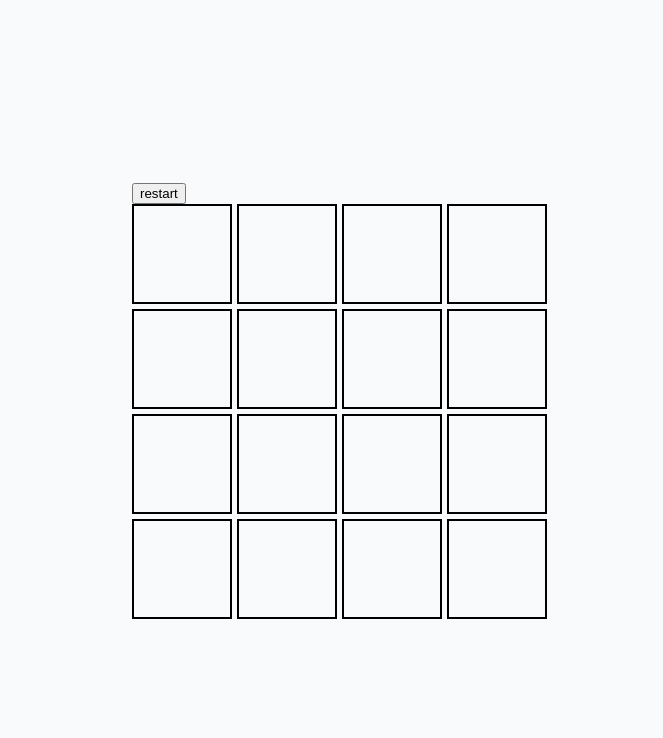
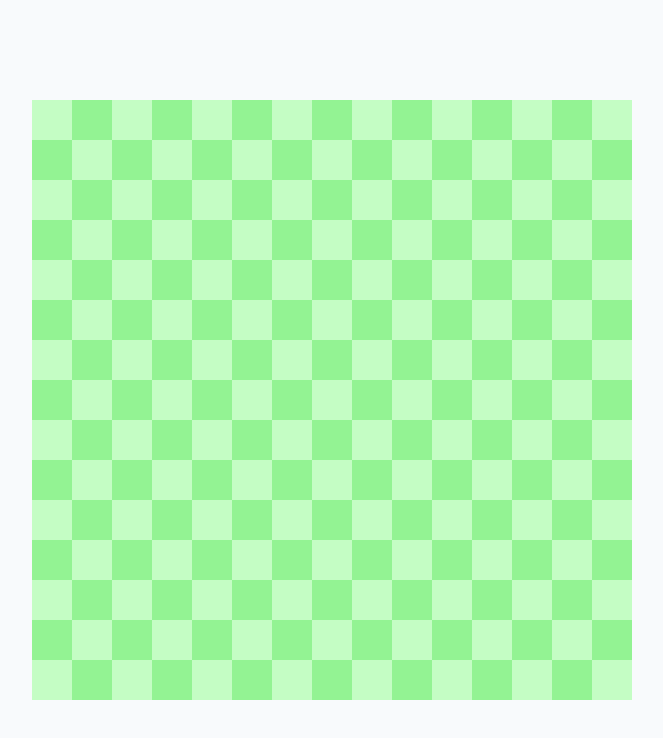
Before and after one commit to pugweather/js-internals-and-other-stuff, a React (Vite) app in the folder react-playground/: page / in a window 1280 px wide. Shown: the top 738 px of the page, without its empty margins (308-971 px from the left). Built offline with nearby package versions, Linux system fonts and the light colour scheme.

Commit message:
-snake game: * added board and snake movement

```diff
--- a/react-playground/src/App.jsx
+++ b/react-playground/src/App.jsx
@@ -9,14 +9,15 @@
 // import BasicGrid from "./questions/basic-grid/BasicGrid"
 // import Wordle from "./wordle/Wordle"
 // import WordleV2 from "./questions/wordle-v2/WordleV2.jsx"
-import Matching from "./questions/matching/Matching.jsx"
+// import Matching from "./questions/matching/Matching.jsx"
+import SnakeGame from "./questions/snake/SnakeGame.jsx"
 
 // Swap the import above to work on a different question.
 export default function App() {
 
   return (
     <div className="page">
-      <Matching />
+      <SnakeGame />
     </div>
     // <ContextReducer>
     //     <Child />
--- /dev/null
+++ b/react-playground/src/questions/snake/SnakeGame.jsx
@@ -0,0 +1,91 @@
+import { useState, useEffect } from "react"
+import styles from "./SnakeGame.module.css"
+
+const BOARD_WIDTH = 15
+const BOARD_HEIGHT = 15
+const INITIAL_SNAKE = [[7,7], [8,7], [9,7]]
+const UP_VELOCITY = [-1, 0]
+const DOWN_VELOCITY = [1, 0]
+const RIGHT_VELOCITY = [0, 1]
+const LEFT_VELOCITY = [0, -1]
+
+export default function SnakeGame() {
+
+    const [board, setBoard] = useState(new Array(BOARD_HEIGHT).fill(new Array(BOARD_WIDTH).fill(null)))
+    const [snake, setSnake] = useState(INITIAL_SNAKE)
+    const [velocity, setVelocity] = useState(UP_VELOCITY)
+
+    function setNewSnakePosition(snk) {
+
+        const newSnake = snk.slice(0, -1)
+
+        const [headR, headC] = snk[0]
+        const [velocityR, velocityC] = velocity
+        console.log(velocityR, velocityC)
+        const newHead = [headR + velocityR, headC + velocityC]
+
+        newSnake.unshift(newHead)
+        return newSnake
+    }
+
+    function handleKeydown(key) {
+        if (key === "ArrowUp") {
+            setVelocity(UP_VELOCITY)
+        } else if (key === "ArrowDown") {
+            setVelocity(DOWN_VELOCITY)
+        } else if (key === "ArrowLeft") {
+            setVelocity(LEFT_VELOCITY)
+        } else if (key === "ArrowRight") {
+            setVelocity(RIGHT_VELOCITY)
+        }
+    }
+
+    useEffect(() => {
+
+        document.addEventListener("keydown", (e) => handleKeydown(e.key))
+
+        return () => {
+            document.removeEventListener("keydown", handleKeydown)
+        }
+    }, [])
+
+    useEffect(() => {
+        const gameInterval = setInterval(() => {
+            setSnake(prev => setNewSnakePosition(prev))
+        }, 75)
+
+        return () => {
+            clearInterval(gameInterval)
+        }
+    }, [velocity])
+
+    return (
+        <div className={styles.board}>
+            {
+                board.map((row, rowIdx) => row.map((cell, colIdx) => {
+                    const classForEvenRows = colIdx % 2 === 0 ? "cell1" : "cell2"
+                    const classForOddRows = colIdx % 2 !== 0 ? "cell1" : "cell2"
+                    const checkerClass = rowIdx % 2 === 0 ? classForEvenRows : classForOddRows
+
+                    const isSnake = snake.some(([r, c]) => r === rowIdx && c === colIdx)
+
+                    const cellClass = isSnake ? "snake" : checkerClass
+
+                    return (
+                        <div key={`${rowIdx}-${colIdx}`} className={styles[cellClass]}>
+
+                        </div>
+                    )
+                }))
+            }
+        </div>
+    )
+}
+
+function Snake() {
+    return (
+        <div>
+
+        </div>
+    )
+}
--- /dev/null
+++ b/react-playground/src/questions/snake/SnakeGame.module.css
@@ -0,0 +1,19 @@
+.board {
+    width: 600px;
+    height: 600px;
+    display: grid;
+    grid-template-columns: repeat(15, 1fr);
+    grid-template-rows: repeat(15, 1fr);
+}
+
+.cell1 {
+    background-color: rgb(196, 253, 196);
+}
+
+.cell2 {
+    background-color: rgb(147, 243, 147);
+}
+
+.snake {
+    background-color: red;
+}
```
